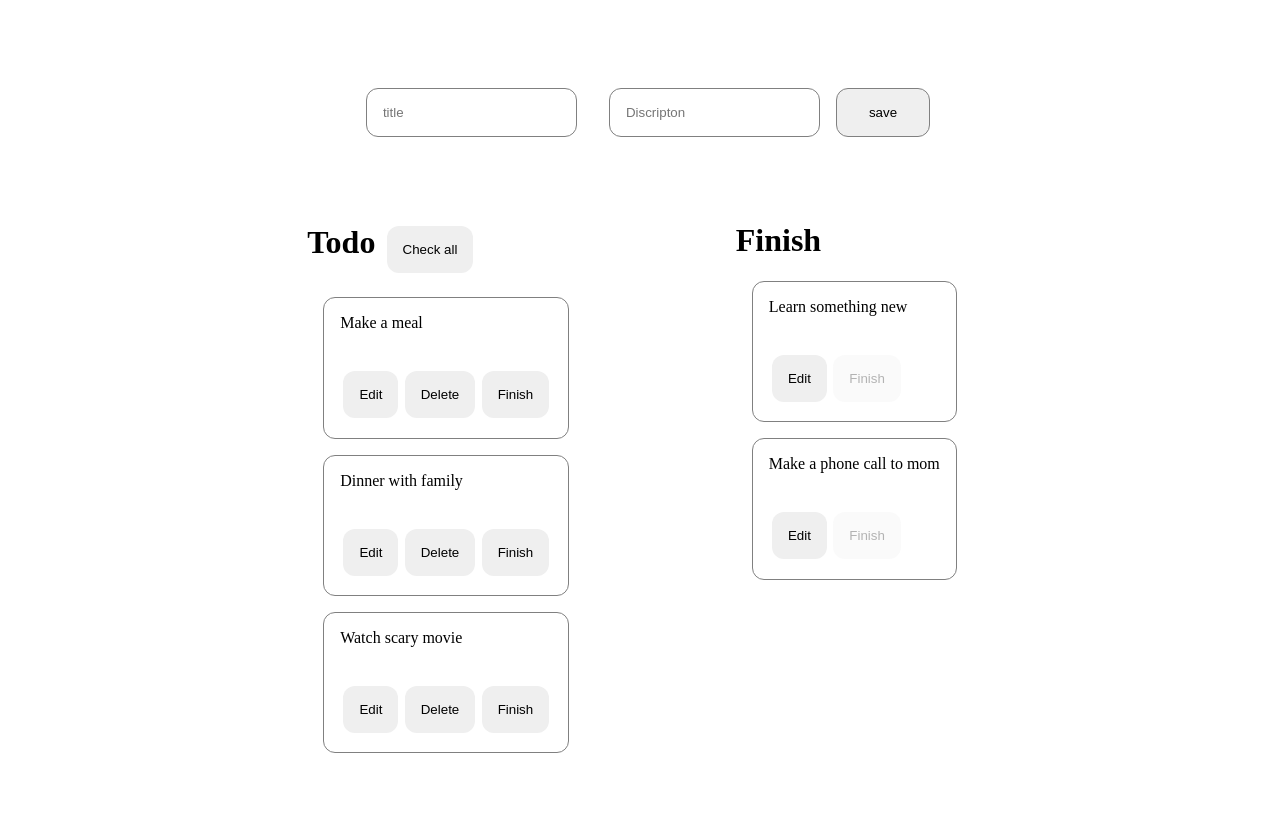
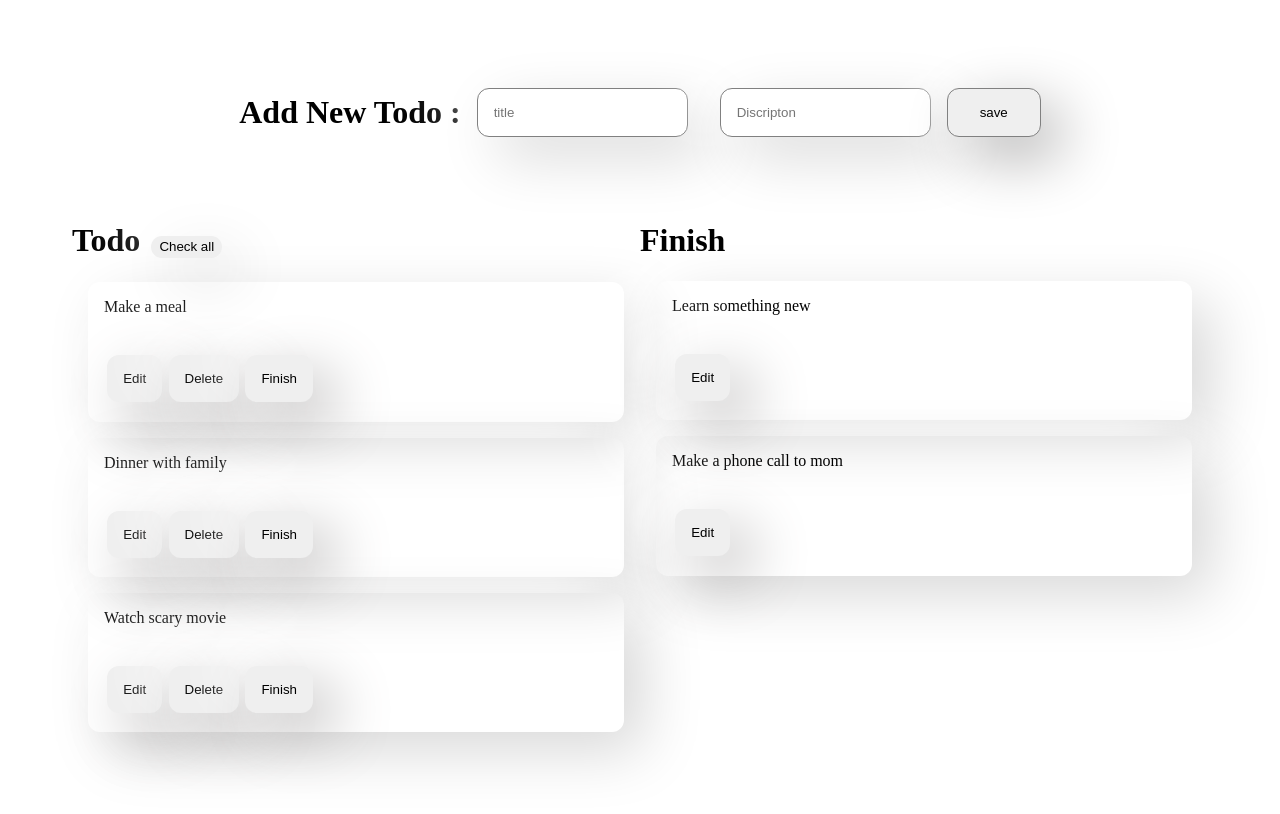
Before and after one commit to blackwolfinc/NewTestMojjo, a React (Create React App) app: page / in a window 1280 px wide. Shown: the top 814 px of the page. Built offline with nearby package versions, Linux system fonts and the light colour scheme; no server answers.

Commit message:
fix - fix styling

```diff
--- a/src/Assets/Scss/AddTodo.scss
+++ b/src/Assets/Scss/AddTodo.scss
@@ -8,11 +8,16 @@
         padding: 1rem ;
         margin: 1rem;
         border-radius: 12px;
-        border: 1px solid gray ;
+        border: 1px solid gray;
+        // border: 1px solid gray ;
+        box-shadow:  20px 20px 60px #d9d9d9,
+             -20px -20px 60px #ffffff;
     }
     button {
         padding: 1rem 2rem !important ;
         border-radius: 12px;
+        box-shadow:  20px 20px 60px #afaeae,
+             -20px -20px 60px #ffffff;
         border: 1px solid gray ;
         margin: 0rem;
         height: fit-content !important;
--- a/src/Assets/Scss/BodyList.scss
+++ b/src/Assets/Scss/BodyList.scss
@@ -37,8 +37,19 @@
     .thisList{
         // background-color: aqua;
         margin-top: 3rem;
-        padding: 0rem 10rem ;
+        // padding: 0rem 10rem ;
         display: flex;
         justify-content: space-around;
+        .row{
+            width: -webkit-fill-available;
+
+        }
+        h1{
+            button {
+                padding: 0.2rem 0.5rem !important;
+                box-shadow:  20px 20px 60px #d9d9d9,
+             -20px -20px 60px #ffffff;
+            }
+        }
 
     }
--- a/src/Assets/Scss/ListTodo.scss
+++ b/src/Assets/Scss/ListTodo.scss
@@ -2,7 +2,7 @@
     display: flex;
     flex-direction: column;
     // background-color: rebeccapurple;
-    border: 1px solid gray;
+    // border: 1px solid gray;
         border-radius: 12px;
     padding: 1rem ;
     margin: 1rem;
@@ -17,12 +17,17 @@
         color: rgb(94, 182, 35);
         transition: 800ms cubic-bezier(0.075, 0.82, 0.165, 1) ;
     }
+
+    box-shadow:  20px 20px 60px #d9d9d9,
+             -20px -20px 60px #ffffff;
 }
 button{
     padding: 1rem;
     margin: 0.2rem;
     border: none;
     border-radius: 12px;
+    box-shadow:  20px 20px 60px #b8b6b6,
+             -20px -20px 60px #ffffff;
 }
 
 button:Hover{
--- a/src/Components/AddTodo.js
+++ b/src/Components/AddTodo.js
@@ -9,6 +9,7 @@ newDec
 }) => {
     return (
         <div className='inpuTodo'>
+            <h1>Add New Todo  :</h1>
             <input
             value={ValueTodo}
             onChange={(e)=>{newTodo(e)}}
--- a/src/Components/BodyTodo.js
+++ b/src/Components/BodyTodo.js
@@ -128,6 +128,7 @@ export const BodyTodo = (props) => {
     <div className="center">
 
       <div className="bodyStyle">
+
       <AddTodo
         newTodo={handleChangeNewTodo}
         newDec={handleChangeNewDec}
--- a/src/Components/ListTodo.js
+++ b/src/Components/ListTodo.js
@@ -73,14 +73,7 @@ export const ListTodo = ({
                 Finish
               </button>
             ) : (
-              <button
-                onClick={() => {
-                  FinisTodo(Dataku.id);
-                }}
-                disabled
-              >
-                Finish
-              </button>
+             ""
             )}
           </div>
         </div>
```
Also changed, not shown: 1 other file (tests, documents, lock files or other folders).
